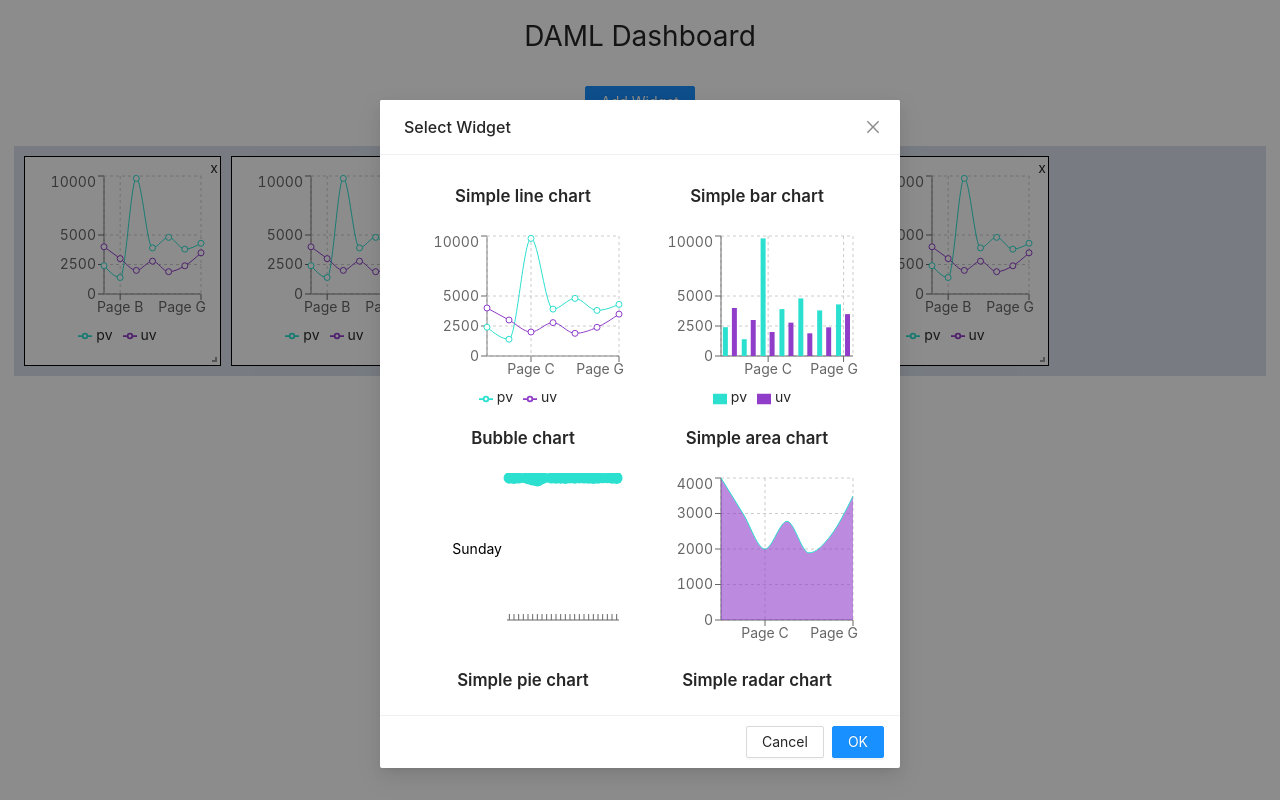
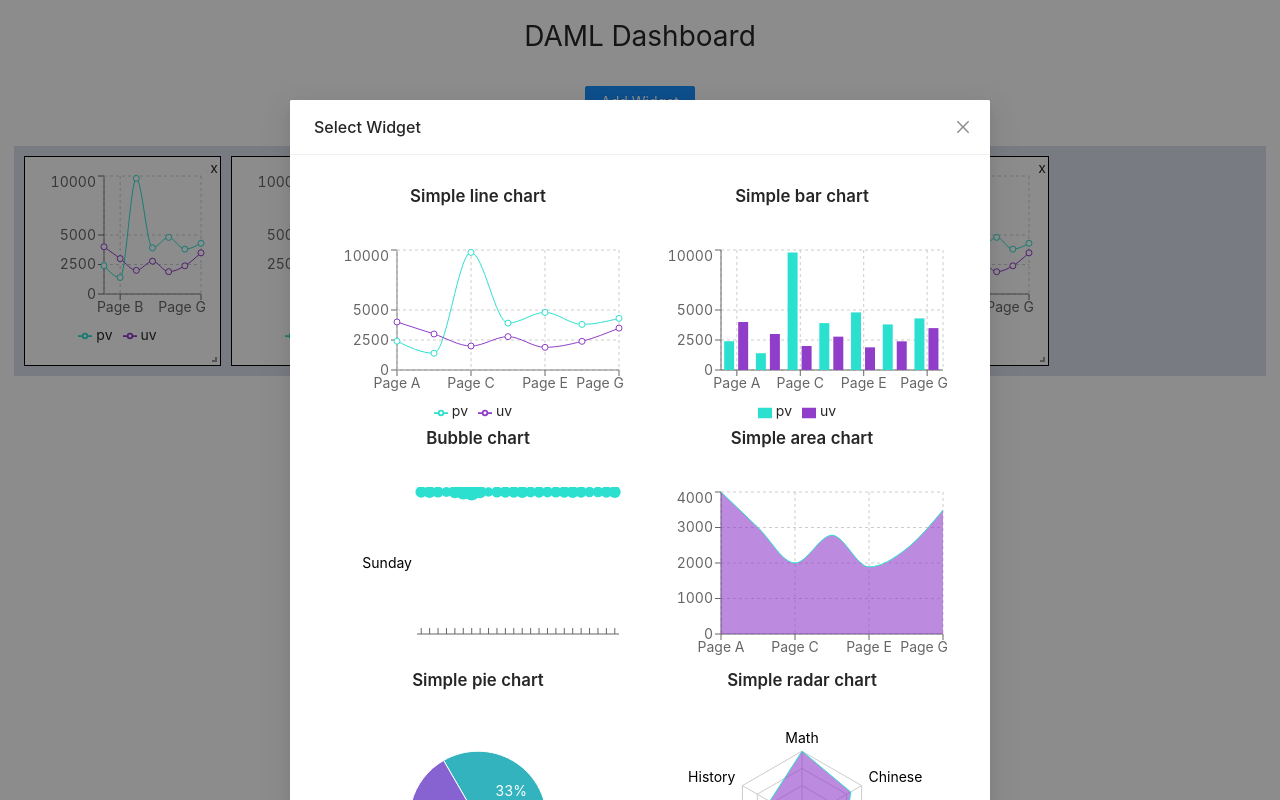
Before and after one commit to herbwang16/daml-dashboard, a React (Create React App) app: page / in a window 1280 px wide. Both pictures are taken after a click on the button "Add Widget". Built offline with nearby package versions, Linux system fonts and the light colour scheme.

Commit message:
Configure multiple views/steps in the widget selection modal

```diff
--- a/src/App.css
+++ b/src/App.css
@@ -54,6 +54,7 @@ body {
 .widget-header {
   font-weight: 600;
   font-size: 1.2rem;
+  margin-bottom: 1rem;
 }
 
 .widget-grid-item {
--- /dev/null
+++ b/src/components/widgetSelection/WidgetDataEntry.js
@@ -0,0 +1,101 @@
+import React from "react";
+import { Dropdown, Row, Col, Upload, Button } from "antd";
+import { UploadOutlined } from "@ant-design/icons";
+
+import { ThemeContext } from "../context/ThemeContext";
+
+// import widgets
+import WidgetModal from "../widgetSelection/WidgetModal";
+import SimpleLineChart from "../widgets/SimpleLineChart";
+import SimpleBarChart from "../widgets/SimpleBarChart";
+import BubbleChart from "../widgets/BubbleChart";
+import SimpleAreaChart from "../widgets/SimpleAreaChart";
+import SimplePieChart from "../widgets/SimplePieChart";
+import SimpleRadarChart from "../widgets/SimpleRadarChart";
+import SimpleScatterChart from "../widgets/SimpleScatterChart";
+
+const widgets = [
+  {
+    key: "SimpleLineChart",
+    text: "Simple line chart",
+    value: "Simple line chart",
+    widget: <SimpleLineChart />
+  },
+  {
+    key: "SimpleBarChart",
+    value: "Simple bar chart",
+    text: "Simple bar chart",
+    widget: <SimpleBarChart />
+  },
+  {
+    key: "BubbleChart",
+    text: "Bubble chart",
+    value: "Bubble chart",
+    widget: <BubbleChart />
+  },
+  {
+    key: "SimpleAreaChart",
+    text: "Simple area chart",
+    value: "Simple area chart",
+    widget: <SimpleAreaChart />
+  },
+  {
+    key: "SimplePieChart",
+    text: "Simple pie chart",
+    value: "Simple pie chart",
+    widget: <SimplePieChart />
+  },
+  {
+    key: "SimpleRadarChart",
+    text: "Simple radar chart",
+    value: "Simple radar chart",
+    widget: <SimpleRadarChart />
+  },
+  {
+    key: "SimpleScatterChart",
+    text: "Simple scatter chart",
+    value: "Simple scatter chart",
+    widget: <SimpleScatterChart />
+  }
+];
+
+class WidgetDataEntry extends React.PureComponent {
+  state = { selected: "" };
+
+  static contextType = ThemeContext;
+
+  render() {
+    const { theme, dispatch } = this.context;
+    const selectedWidget = widgets.filter(
+      w => w.value === this.props.widget
+    )[0];
+    const widgetRender =
+      selectedWidget != null ? selectedWidget.widget : <div />;
+    const { selectedWidgetBackgroundColor, widgetBackgroundColor } = theme;
+
+    return (
+      <div>
+        {/*
+        can also use this.props.widget as title text; decide later what
+        makes more sense
+        */}
+        <center className="widget-header"> {selectedWidget.value} </center>
+        <Row>
+          <Col style={{ height: "15rem" }} span={24}>
+            {widgetRender}
+          </Col>
+          <Col span={24}>
+            <div className="widget-header"> Upload your CSV here.</div>
+            <Upload {...this.props}>
+              <Button>
+                <UploadOutlined /> Upload Data
+              </Button>
+            </Upload>
+          </Col>
+        </Row>
+      </div>
+    );
+  }
+}
+
+export default WidgetDataEntry;
--- a/src/components/widgetSelection/WidgetModal.js
+++ b/src/components/widgetSelection/WidgetModal.js
@@ -2,6 +2,8 @@ import React from "react";
 import { Modal, Button } from "antd";
 
 import WidgetModalGrid from "./WidgetModalGrid";
+import WidgetDataEntry from "./WidgetDataEntry";
+
 import GridDisplay from "../layout/GridDisplay";
 import SimpleLineChart from "../widgets/SimpleLineChart";
 import SimpleBarChart from "../widgets/SimpleBarChart";
@@ -11,8 +13,11 @@ import SimplePieChart from "../widgets/SimplePieChart";
 import SimpleRadarChart from "../widgets/SimpleRadarChart";
 import SimpleScatterChart from "../widgets/SimpleScatterChart";
 
+// Array of modal content views indexed by step number in the widget selection process
+const widgetSteps = [WidgetModalGrid, WidgetDataEntry];
+const stepTitles = ["Select Widget", "Enter Data"];
 class WidgetModal extends React.Component {
-  state = { visible: false, widget: "" };
+  state = { visible: false, widget: "", step: 0 };
 
   showModal = () => {
     this.setState({
@@ -22,10 +27,16 @@ class WidgetModal extends React.Component {
 
   handleOk = e => {
     console.log(this.state);
-    this.props.onAddWidget(this.state.widget);
-    this.setState({
-      visible: false
-    });
+    if (this.state.step === 1) {
+      // last step, ready to add the widget
+      this.props.onAddWidget(this.state.widget);
+      this.setState({
+        visible: false
+      });
+    } else {
+      // continue to next step
+      this.setState({ step: this.state.step + 1 });
+    }
   };
 
   handleCancel = e => {
@@ -40,23 +51,29 @@ class WidgetModal extends React.Component {
   };
 
   render() {
+    const CurrentView = widgetSteps[this.state.step];
+    const okText = this.state.step === 1 ? "Add Widget" : "Next";
     return (
       <div>
         <Button type="primary" onClick={this.showModal}>
           Add Widget
         </Button>
         <Modal
-          title="Select Widget"
+          title={stepTitles[this.state.step]}
           visible={this.state.visible}
           onOk={this.handleOk}
           onCancel={this.handleCancel}
+          okText={okText}
+          width="50rem"
           bodyStyle={{
             overflowY: "scroll",
-            height: "40rem",
+            height: "50rem",
+            width: "50rem",
             padding: "2rem 3rem"
           }}
         >
-          <WidgetModalGrid
+          <CurrentView
+            widget={this.state.widget}
             onSelectWidget={type => this.handleSelectWidget(type)}
           />
         </Modal>
```
